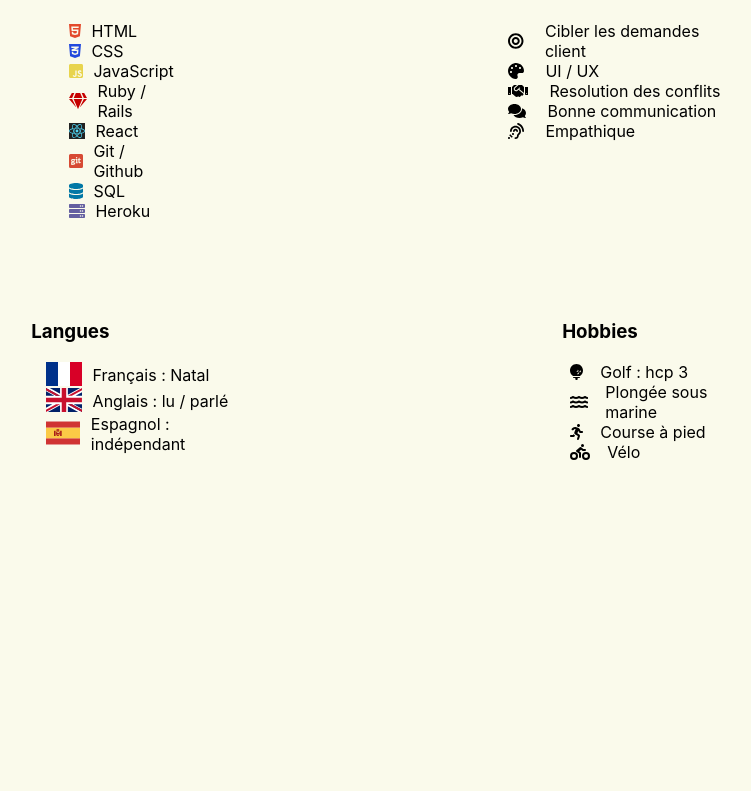
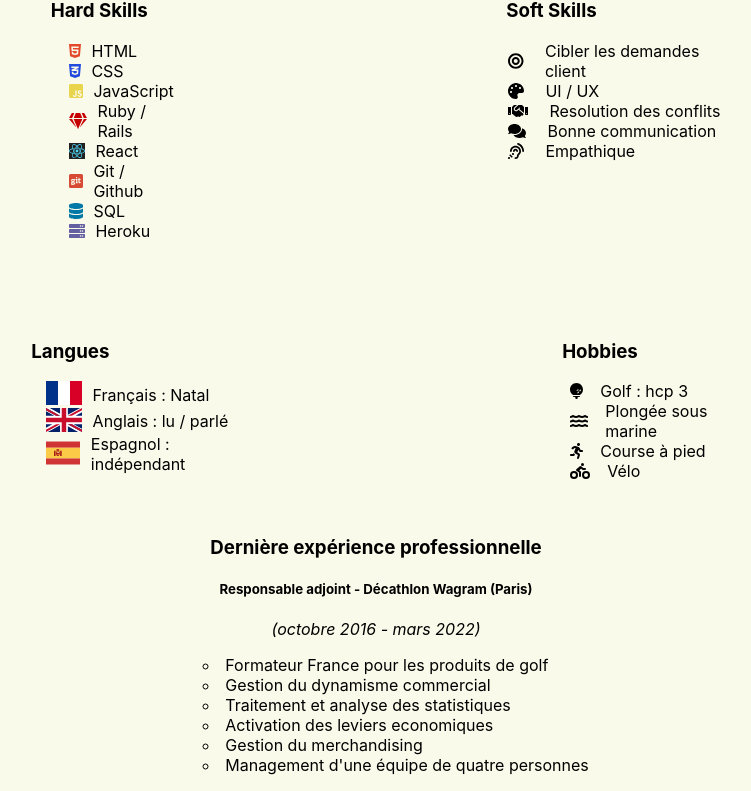
Before and after one commit to Gorrog87/cv-react, a React (Create React App) app: page / in a window 1280 px wide. Shown: the part 671-1462 px from the top of the page, without its empty margins (264-1015 px from the left). Before the commit the page ends 1149 px from the top, so only its background shows below. Built offline with nearby package versions, Linux system fonts and the light colour scheme.

Commit message:
added Experience component with stylesheet

```diff
--- a/src/App.js
+++ b/src/App.js
@@ -4,6 +4,7 @@ import Bio from './Bio';
 import Skills from "./Skills";
 import Languages from "./Languages";
 import Formation from "./Formation";
+import Experience from "./Experience";
 
 function App() {
   return (
@@ -13,6 +14,7 @@ function App() {
       <Formation/>
       <Skills />
       <Languages />
+      <Experience />
     </div>
   );
 }
--- /dev/null
+++ b/src/Experience.jsx
@@ -0,0 +1,22 @@
+import React from "react";
+import "./experience.css";
+
+export default class Experiences extends React.Component{
+  render() {
+    return (
+      <div className="experience">
+        <h3 id="title-exp">Dernière expérience professionnelle</h3>
+        <h5>Responsable adjoint - Décathlon Wagram (Paris)</h5>
+        <p id="date-exp"><em>(octobre 2016 - mars 2022)</em></p>
+        <ul className="exp-list">
+          <li>Formateur France pour les produits de golf</li>
+          <li>Gestion du dynamisme commercial</li>
+          <li>Traitement et analyse des statistiques</li>
+          <li>Activation des leviers economiques</li>
+          <li>Gestion du merchandising</li>
+          <li>Management d'une équipe de quatre personnes</li>
+        </ul>
+      </div>
+    );
+  }
+}
--- /dev/null
+++ b/src/experience.css
@@ -0,0 +1,18 @@
+.experience {
+  display: flex;
+  flex-direction: column;
+  align-items: center;
+}
+
+#title-exp {
+  margin: 3% 0% 0% 0%;
+}
+
+.exp-list {
+  list-style: circle;
+  list-style-position: inside;
+}
+
+#date-exp{
+  margin: 0;
+}
--- a/src/formation.css
+++ b/src/formation.css
@@ -3,5 +3,5 @@
 }
 
 #forma{
-  margin-left: 0;
+  margin: 3% 0% 0% 0%;
 }
```
